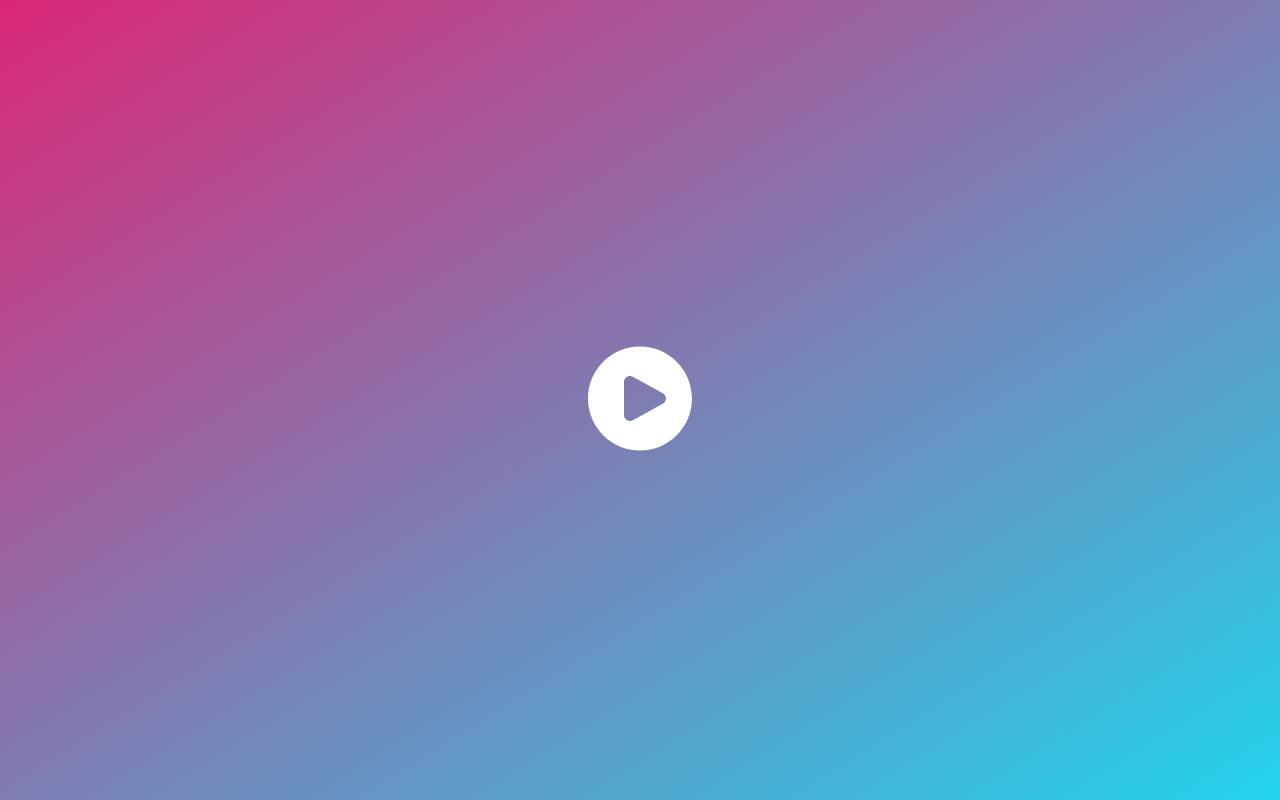
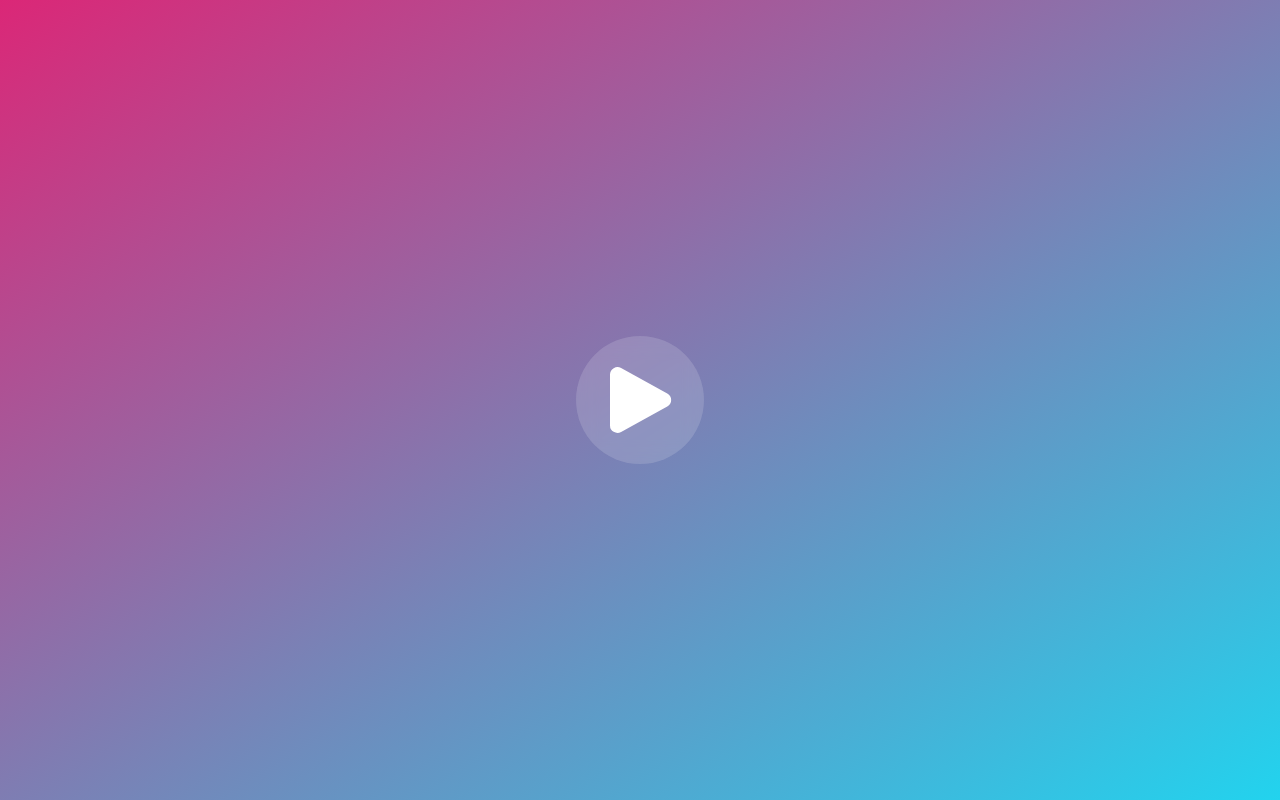
Before and after one commit to rafaelcahya/hbdgaby23, a plain HTML site: page index.html in a window 1280 px wide. Drawn offline with nearby package versions, Linux system fonts and the light colour scheme.

Commit message:
change play button

```diff
--- a/index.css
+++ b/index.css
@@ -33,32 +33,29 @@ body {
     top: 50%;
     left: 50%;
     transform: translate(-50%, -50%);
-    background: none;
-    border: none;
+    width: 96px;
+    height: 96px;
+    background-color: rgba(255, 255, 255, 0.15);
+    backdrop-filter: blur(10px);
+    padding: 16px;
+    border-radius: 50%;
     cursor: pointer;
-    z-index: 10;
-    transition: transform 0.3s ease;
+    transition: all 0.3s ease;
 }
 
 .play-button:hover {
     transform: translate(-50%, -50%) scale(1.1);
 }
 
-.play-icon {
-    width: 128px;
-    height: 128px;
-    color: #ffffff;
+.play-button svg{
+    color: white;
+    fill: white;
 }
 
 @media screen and (max-width: 768px) {
     .message {
         width: 90%;
         font-size: 22px;
-    }
-
-    .play-icon {
-        width: 96px;
-        height: 96px;
     }
 }
 
@@ -67,9 +64,4 @@ body {
         width: 95%;
         font-size: 18px;
     }
-
-    .play-icon {
-        width: 72px;
-        height: 72px;
-    }
 }
--- a/index.html
+++ b/index.html
@@ -8,20 +8,22 @@
         <script src="https://cdnjs.cloudflare.com/ajax/libs/animejs/3.2.1/anime.min.js"></script>
     </head>
     <body>
-        <button id="playButton" class="play-button">
+        <span id="playButton" class="play-button">
             <svg
                 xmlns="http://www.w3.org/2000/svg"
+                fill="none"
                 viewBox="0 0 24 24"
-                fill="currentColor"
-                class="play-icon"
+                stroke-width="1.5"
+                stroke="currentColor"
+                class="size-6"
             >
                 <path
-                    fill-rule="evenodd"
-                    d="M2.25 12c0-5.385 4.365-9.75 9.75-9.75s9.75 4.365 9.75 9.75-4.365 9.75-9.75 9.75S2.25 17.385 2.25 12zm14.024-.983a1.125 1.125 0 010 1.966l-5.603 3.113A1.125 1.125 0 019 15.113V8.887c0-.857.921-1.4 1.671-.983l5.603 3.113z"
-                    clip-rule="evenodd"
+                    stroke-linecap="round"
+                    stroke-linejoin="round"
+                    d="M5.25 5.653c0-.856.917-1.398 1.667-.986l11.54 6.347a1.125 1.125 0 0 1 0 1.972l-11.54 6.347a1.125 1.125 0 0 1-1.667-.986V5.653Z"
                 />
             </svg>
-        </button>
+        </span>
         <div class="message" style="display: none">
             <p class="animate-text">
                 Hari ini adalah hari yang spesial bagimu!
@@ -51,8 +53,7 @@
             src="./asset/Romantic Birthday.mp3"
             loop
         ></audio>
-        <style>
-        </style>
+        <style></style>
         <script>
             const playButton = document.getElementById("playButton");
             const message = document.querySelector(".message");
```
